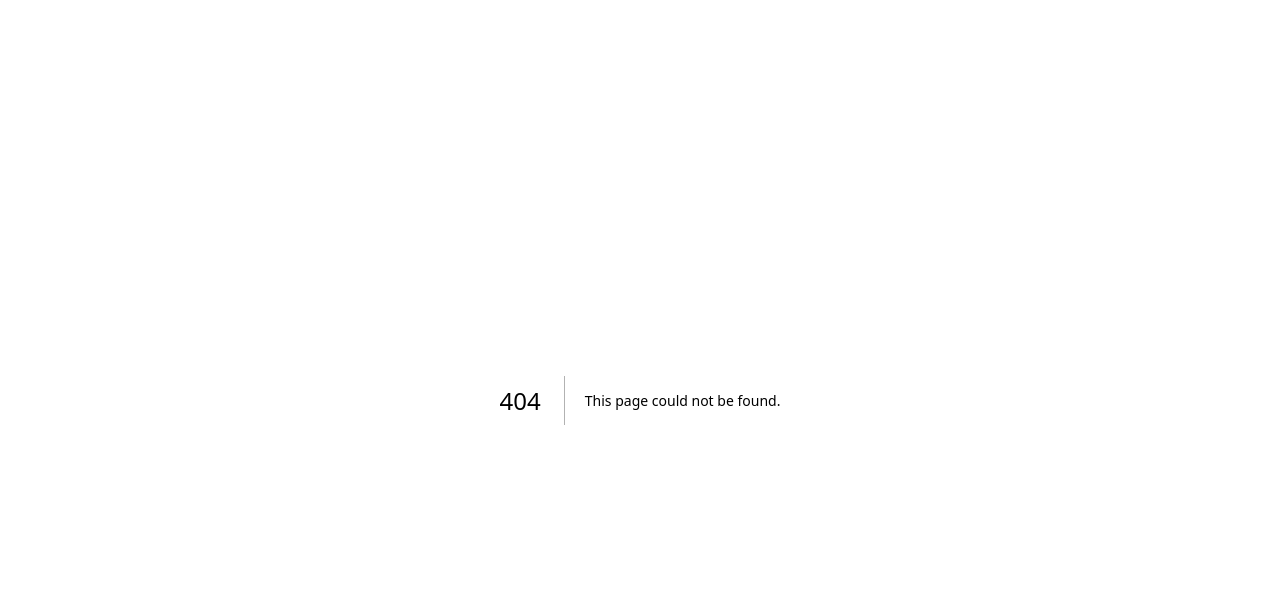
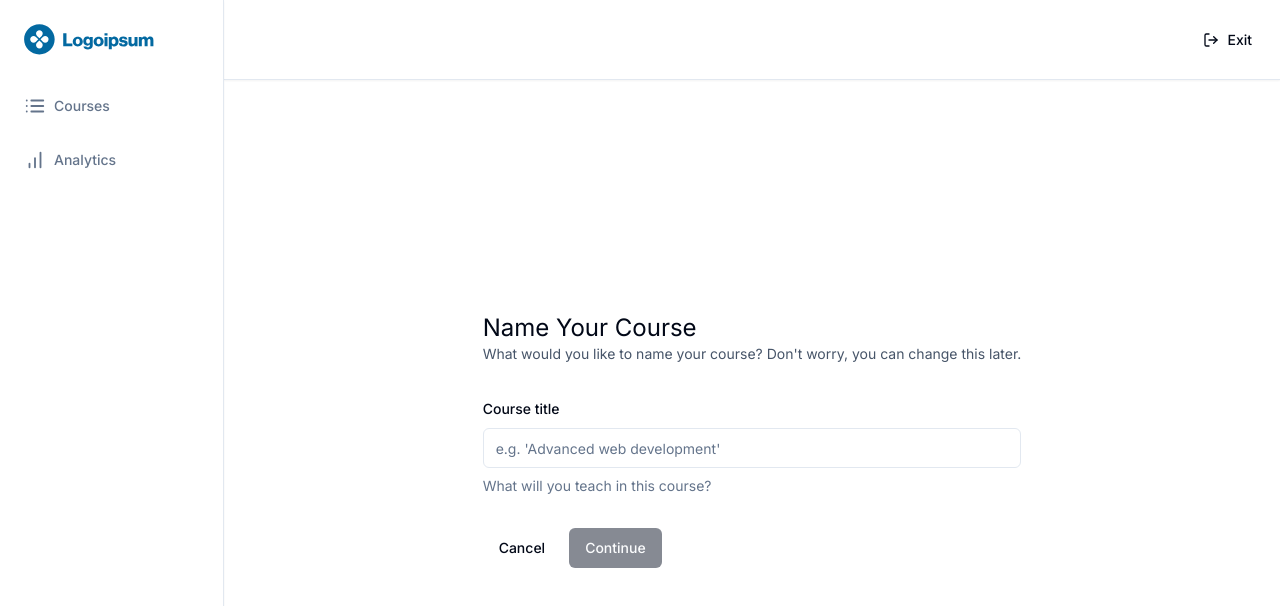
Before and after one commit to LuqmanSyah/lms-nextjs, a Next.js app: page /teacher/create in a window 1280 px wide. Before the commit this address had no page. Shown: the top 606 px of the page. Built offline with nearby package versions, Linux system fonts and the light colour scheme.

Commit message:
course creation ui

```diff
--- a/app/(dashboard)/(routes)/teacher/courses/page.tsx
+++ b/app/(dashboard)/(routes)/teacher/courses/page.tsx
@@ -1,9 +1,17 @@
-import React from 'react'
+import { Button } from "@/components/ui/button";
+import Link from "next/link";
+import React from "react";
 
 const CoursesPage = () => {
   return (
-    <div>CoursesPage</div>
-  )
-}
+    <div className="p-6">
+      <Link href="/teacher/create">
+        <Button>
+          New Course
+        </Button>
+      </Link>
+    </div>
+  );
+};
 
-export default CoursesPage
+export default CoursesPage;
--- /dev/null
+++ b/app/(dashboard)/(routes)/teacher/create/page.tsx
@@ -0,0 +1,80 @@
+"use client";
+
+import * as z from "zod";
+import axios from "axios";
+import { zodResolver } from "@hookform/resolvers/zod";
+import { useForm } from "react-hook-form";
+import { useRouter } from "next/navigation";
+import Link from "next/link";
+import toast from "react-hot-toast";
+
+import { Form, FormControl, FormDescription, FormField, FormItem, FormLabel, FormMessage } from "@/components/ui/form";
+import { Button } from "@/components/ui/button";
+import { Input } from "@/components/ui/input";
+
+const formSchema = z.object({
+  title: z.string().min(1, {
+    message: "Title is required",
+  }),
+});
+
+const CreatePage = () => {
+  const router = useRouter();
+
+  const form = useForm<z.infer<typeof formSchema>>({
+    resolver: zodResolver(formSchema),
+    defaultValues: {
+      title: "",
+    },
+  });
+
+  const { isSubmitting, isValid } = form.formState;
+
+  const onSubmit = async (values: z.infer<typeof formSchema>) => {
+    try {
+      const response = await axios.post("/api/course", values);
+      router.push(`/teacher/courses/${response.data.id}`);
+    } catch {
+      toast.error("Something went wrong");
+    }
+  };
+
+  return (
+    <div className="max-w-5xl mx-auto flex md:items-center md:justify-center h-full p-6">
+      <div>
+        <h1 className="text-2xl">Name Your Course</h1>
+        <p className="text-sm text-slate-600">What would you like to name your course? Don&apos;t worry, you can change this later.</p>
+        <Form {...form}>
+          <form action="" onSubmit={form.handleSubmit(onSubmit)} className="space-y-8 mt-8">
+            <FormField
+              control={form.control}
+              name="title"
+              render={({ field }) => (
+                <FormItem>
+                  <FormLabel>Course title</FormLabel>
+                  <FormControl>
+                    <Input disabled={isSubmitting} placeholder="e.g. 'Advanced web development'" {...field} />
+                  </FormControl>
+                  <FormDescription>What will you teach in this course?</FormDescription>
+                  <FormMessage />
+                </FormItem>
+              )}
+            />
+            <div className="flex items-center gap-x-2">
+              <Link href="/">
+                <Button type="button" variant="ghost">
+                  Cancel
+                </Button>
+              </Link>
+              <Button type="submit" disabled={!isValid || isSubmitting}>
+                Continue
+              </Button>
+            </div>
+          </form>
+        </Form>
+      </div>
+    </div>
+  );
+};
+
+export default CreatePage;
--- a/app/layout.tsx
+++ b/app/layout.tsx
@@ -2,6 +2,7 @@
 import type { Metadata } from "next";
 import { Inter } from "next/font/google";
 import { ClerkProvider } from "@clerk/nextjs";
+import { ToasterProvider } from "@/components/providers/toaster-provider";
 
 const inter = Inter({ subsets: ["latin"] });
 
@@ -14,7 +15,10 @@
   return (
     <ClerkProvider>
       <html lang="en">
-        <body className={inter.className}>{children}</body>
+        <body className={inter.className}>
+          <ToasterProvider />
+          {children}
+        </body>
       </html>
     </ClerkProvider>
   );
--- /dev/null
+++ b/components/providers/toaster-provider.tsx
@@ -0,0 +1,7 @@
+"use client";
+
+import { Toaster } from "react-hot-toast";
+
+export const ToasterProvider = () => {
+  return <Toaster />;
+};
--- /dev/null
+++ b/components/ui/form.tsx
@@ -0,0 +1,176 @@
+import * as React from "react"
+import * as LabelPrimitive from "@radix-ui/react-label"
+import { Slot } from "@radix-ui/react-slot"
+import {
+  Controller,
+  ControllerProps,
+  FieldPath,
+  FieldValues,
+  FormProvider,
+  useFormContext,
+} from "react-hook-form"
+
+import { cn } from "@/lib/utils"
+import { Label } from "@/components/ui/label"
+
+const Form = FormProvider
+
+type FormFieldContextValue<
+  TFieldValues extends FieldValues = FieldValues,
+  TName extends FieldPath<TFieldValues> = FieldPath<TFieldValues>
+> = {
+  name: TName
+}
+
+const FormFieldContext = React.createContext<FormFieldContextValue>(
+  {} as FormFieldContextValue
+)
+
+const FormField = <
+  TFieldValues extends FieldValues = FieldValues,
+  TName extends FieldPath<TFieldValues> = FieldPath<TFieldValues>
+>({
+  ...props
+}: ControllerProps<TFieldValues, TName>) => {
+  return (
+    <FormFieldContext.Provider value={{ name: props.name }}>
+      <Controller {...props} />
+    </FormFieldContext.Provider>
+  )
+}
+
+const useFormField = () => {
+  const fieldContext = React.useContext(FormFieldContext)
+  const itemContext = React.useContext(FormItemContext)
+  const { getFieldState, formState } = useFormContext()
+
+  const fieldState = getFieldState(fieldContext.name, formState)
+
+  if (!fieldContext) {
+    throw new Error("useFormField should be used within <FormField>")
+  }
+
+  const { id } = itemContext
+
+  return {
+    id,
+    name: fieldContext.name,
+    formItemId: `${id}-form-item`,
+    formDescriptionId: `${id}-form-item-description`,
+    formMessageId: `${id}-form-item-message`,
+    ...fieldState,
+  }
+}
+
+type FormItemContextValue = {
+  id: string
+}
+
+const FormItemContext = React.createContext<FormItemContextValue>(
+  {} as FormItemContextValue
+)
+
+const FormItem = React.forwardRef<
+  HTMLDivElement,
+  React.HTMLAttributes<HTMLDivElement>
+>(({ className, ...props }, ref) => {
+  const id = React.useId()
+
+  return (
+    <FormItemContext.Provider value={{ id }}>
+      <div ref={ref} className={cn("space-y-2", className)} {...props} />
+    </FormItemContext.Provider>
+  )
+})
+FormItem.displayName = "FormItem"
+
+const FormLabel = React.forwardRef<
+  React.ElementRef<typeof LabelPrimitive.Root>,
+  React.ComponentPropsWithoutRef<typeof LabelPrimitive.Root>
+>(({ className, ...props }, ref) => {
+  const { error, formItemId } = useFormField()
+
+  return (
+    <Label
+      ref={ref}
+      className={cn(error && "text-destructive", className)}
+      htmlFor={formItemId}
+      {...props}
+    />
+  )
+})
+FormLabel.displayName = "FormLabel"
+
+const FormControl = React.forwardRef<
+  React.ElementRef<typeof Slot>,
+  React.ComponentPropsWithoutRef<typeof Slot>
+>(({ ...props }, ref) => {
+  const { error, formItemId, formDescriptionId, formMessageId } = useFormField()
+
+  return (
+    <Slot
+      ref={ref}
+      id={formItemId}
+      aria-describedby={
+        !error
+          ? `${formDescriptionId}`
+          : `${formDescriptionId} ${formMessageId}`
+      }
+      aria-invalid={!!error}
+      {...props}
+    />
+  )
+})
+FormControl.displayName = "FormControl"
+
+const FormDescription = React.forwardRef<
+  HTMLParagraphElement,
+  React.HTMLAttributes<HTMLParagraphElement>
+>(({ className, ...props }, ref) => {
+  const { formDescriptionId } = useFormField()
+
+  return (
+    <p
+      ref={ref}
+      id={formDescriptionId}
+      className={cn("text-sm text-muted-foreground", className)}
+      {...props}
+    />
+  )
+})
+FormDescription.displayName = "FormDescription"
+
+const FormMessage = React.forwardRef<
+  HTMLParagraphElement,
+  React.HTMLAttributes<HTMLParagraphElement>
+>(({ className, children, ...props }, ref) => {
+  const { error, formMessageId } = useFormField()
+  const body = error ? String(error?.message) : children
+
+  if (!body) {
+    return null
+  }
+
+  return (
+    <p
+      ref={ref}
+      id={formMessageId}
+      className={cn("text-sm font-medium text-destructive", className)}
+      {...props}
+    >
+      {body}
+    </p>
+  )
+})
+FormMessage.displayName = "FormMessage"
+
+export {
+  useFormField,
+  Form,
+  FormItem,
+  FormLabel,
+  FormControl,
+  FormDescription,
+  FormMessage,
+  FormField,
+}
--- /dev/null
+++ b/components/ui/input.tsx
@@ -0,0 +1,25 @@
+import * as React from "react"
+
+import { cn } from "@/lib/utils"
+
+export interface InputProps
+  extends React.InputHTMLAttributes<HTMLInputElement> {}
+
+const Input = React.forwardRef<HTMLInputElement, InputProps>(
+  ({ className, type, ...props }, ref) => {
+    return (
+      <input
+        type={type}
+        className={cn(
+          "flex h-10 w-full rounded-md border border-input bg-background px-3 py-2 text-sm ring-offset-background file:border-0 file:bg-transparent file:text-sm file:font-medium placeholder:text-muted-foreground focus-visible:outline-none focus-visible:ring-2 focus-visible:ring-ring focus-visible:ring-offset-2 disabled:cursor-not-allowed disabled:opacity-50",
+          className
+        )}
+        ref={ref}
+        {...props}
+      />
+    )
+  }
+)
+Input.displayName = "Input"
+
+export { Input }
--- /dev/null
+++ b/components/ui/label.tsx
@@ -0,0 +1,26 @@
+"use client"
+
+import * as React from "react"
+import * as LabelPrimitive from "@radix-ui/react-label"
+import { cva, type VariantProps } from "class-variance-authority"
+
+import { cn } from "@/lib/utils"
+
+const labelVariants = cva(
+  "text-sm font-medium leading-none peer-disabled:cursor-not-allowed peer-disabled:opacity-70"
+)
+
+const Label = React.forwardRef<
+  React.ElementRef<typeof LabelPrimitive.Root>,
+  React.ComponentPropsWithoutRef<typeof LabelPrimitive.Root> &
+    VariantProps<typeof labelVariants>
+>(({ className, ...props }, ref) => (
+  <LabelPrimitive.Root
+    ref={ref}
+    className={cn(labelVariants(), className)}
+    {...props}
+  />
+))
+Label.displayName = LabelPrimitive.Root.displayName
+
+export { Label }
```
Also changed, not shown: package.json (+8 -1 lines), 1 other file (tests, documents, lock files or other folders).
